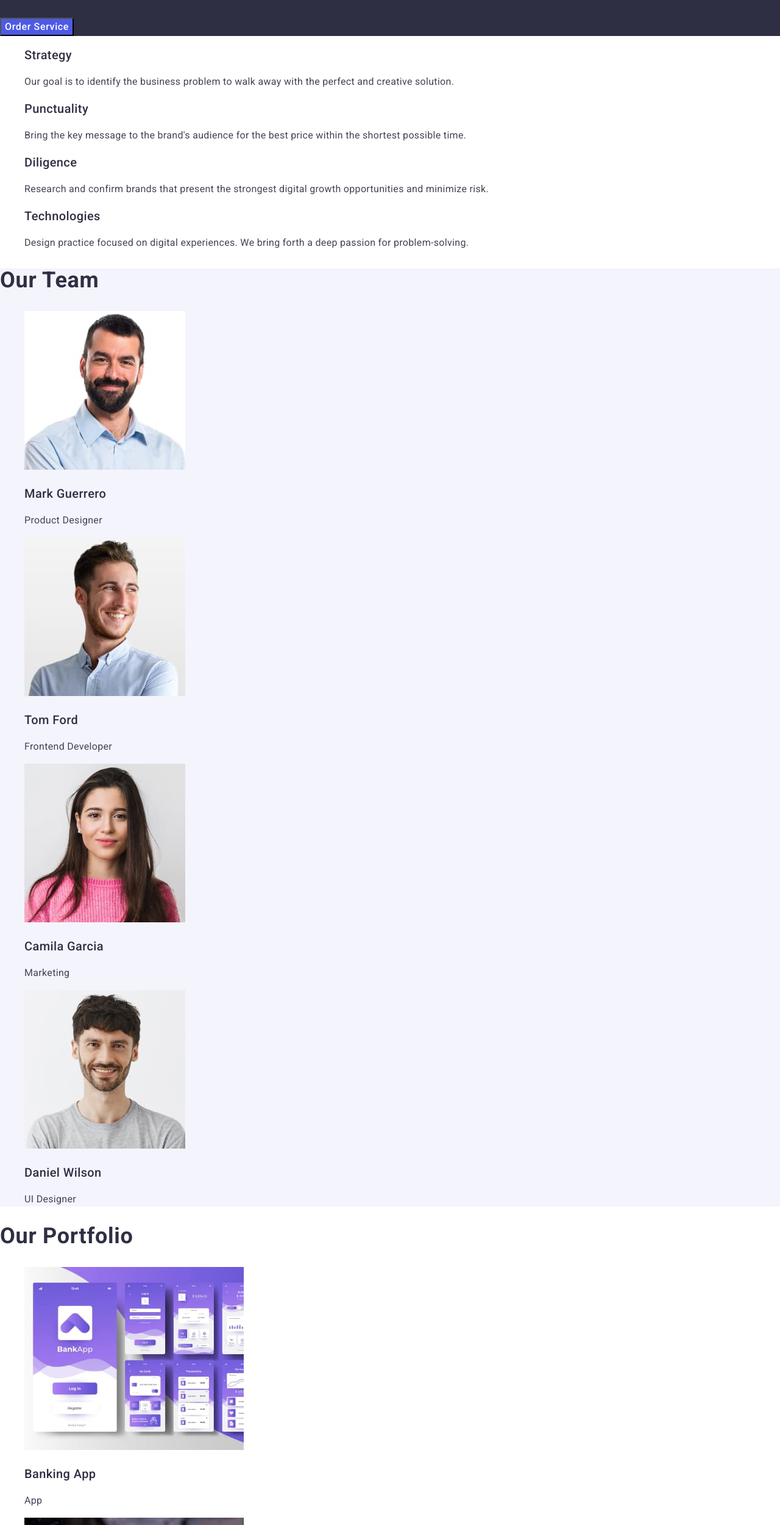
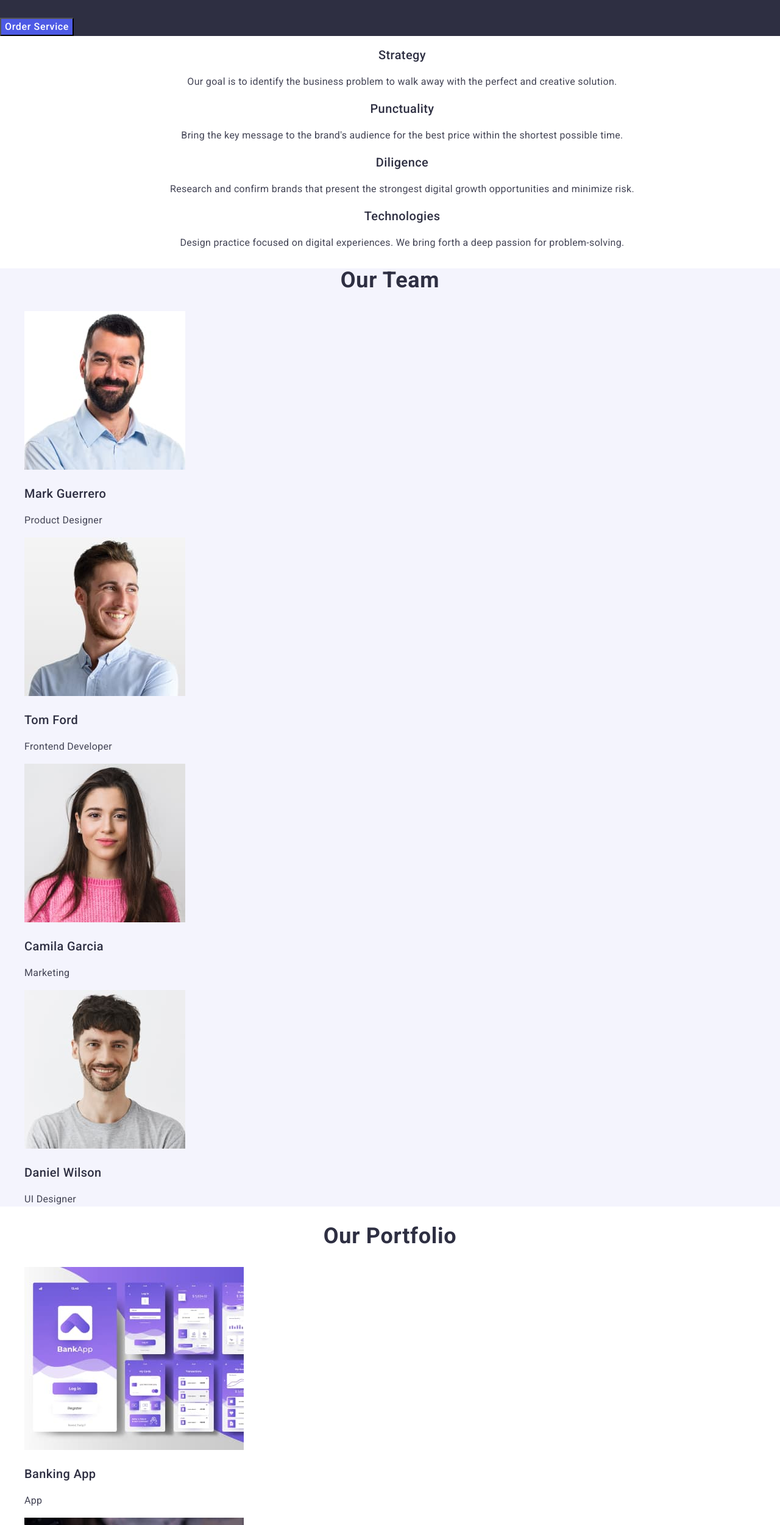
Before and after one commit to AndreyTara/goit-markup-hw-02, a plain HTML site: page index.html in a window 1280 px wide. Shown: the part 300-2800 px from the top of the page at 61% size. Drawn offline with nearby package versions, Linux system fonts and the light colour scheme.

Commit message:
add-alight-c+l

```diff
--- a/css/styles.css
+++ b/css/styles.css
@@ -6,7 +6,7 @@ body {
 	font-weight: 400;
 	line-height: calc(24/16);
 	letter-spacing: 0.02em;
-	color: #2E2F42;
+	color: #434455;
 	background-color: #FFFFFF;
 }
 
@@ -44,6 +44,7 @@ a {
 	font-weight: 700;
 	line-height: 1.11;
 	letter-spacing: 0.02em;
+	color: #2E2F42;
 }
 
 .subtitle {
@@ -51,11 +52,10 @@ a {
 	font-weight: 500;
 	line-height: 1.20;
 	letter-spacing: 0.02em;
+	color: #2E2F42;
 }
 
-.text {
-	color: #434455;
-}
+.text {}
 
 .header {
 	color: #2E2F42;
@@ -67,7 +67,7 @@ a {
 	color: #4D5AE5;
 }
 
-.header-menu-logo>span {
+.header-menu-logo-black {
 	color: #2E2F42;
 }
 
@@ -77,13 +77,14 @@ a {
 
 .header-menu-link {
 	font-weight: 500;
+	color: #2E2F42;
 }
 
 .header-menu-link:hover {
 	color: #404BBF;
 }
 
-.header-menu-link:active {
+.header-menu-link:focus {
 	text-decoration: underline;
 }
 
@@ -144,16 +145,22 @@ a {
 
 .skills-item {}
 
-.skills-subtitle {}
+.skills-subtitle {
+text-align: center;
+}
 
-.skills-text {}
+.skills-text {
+	text-align: center;
+}
 
 
 .team {
 	background-color: #F4F4FD;
 }
 
-.team-title {}
+.team-title {
+	text-align: center;
+}
 
 .team-list {}
 
@@ -172,7 +179,9 @@ a {
 
 .portfolio {}
 
-.portfolio-title {}
+.portfolio-title {
+	text-align: center;
+}
 
 .portfolio-list {}
 
@@ -198,7 +207,7 @@ a {
 	line-height: 1.17;
 }
 
-.footer-logo>span {
+.footer-logo-white {
 	color: #F4F4FD;
 }
 
--- a/index.html
+++ b/index.html
@@ -16,7 +16,7 @@
 <body>
 	<header class="header">
 		<nav class="header-menu">
-			<a class="header-menu-logo logo" href="./index.html">Web<span>Studio</span></a>
+			<a class="header-menu-logo logo" href="./index.html">Web<span class="header-menu-logo-black">Studio</span></a>
 			<ul class="header-menu-list">
 				<li class="header-menu-item">
 					<a class="header-menu-link" href="">Studio</a>
@@ -132,7 +132,7 @@
 		</section>
 	</main>
 	<footer class="footer">
-		<a class="footer-logo logo" href="./index.html"> Web<span>Studio</span></a>
+		<a class="footer-logo logo" href="./index.html"> Web<span class="footer-logo-white">Studio</span></a>
 		<p class="footer-text">Increase the flow of customers and sales for your business with digital marketing & growth
 			solutions.</p>
 	</footer>
```
